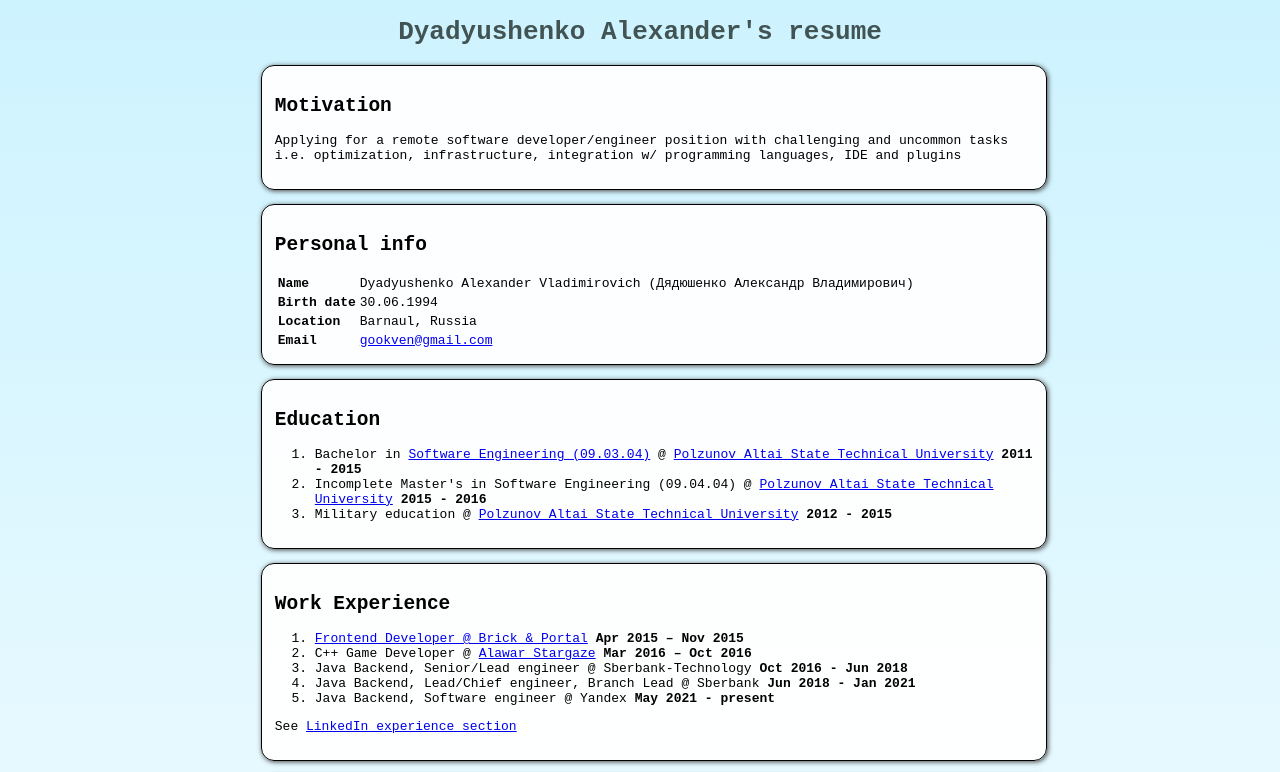
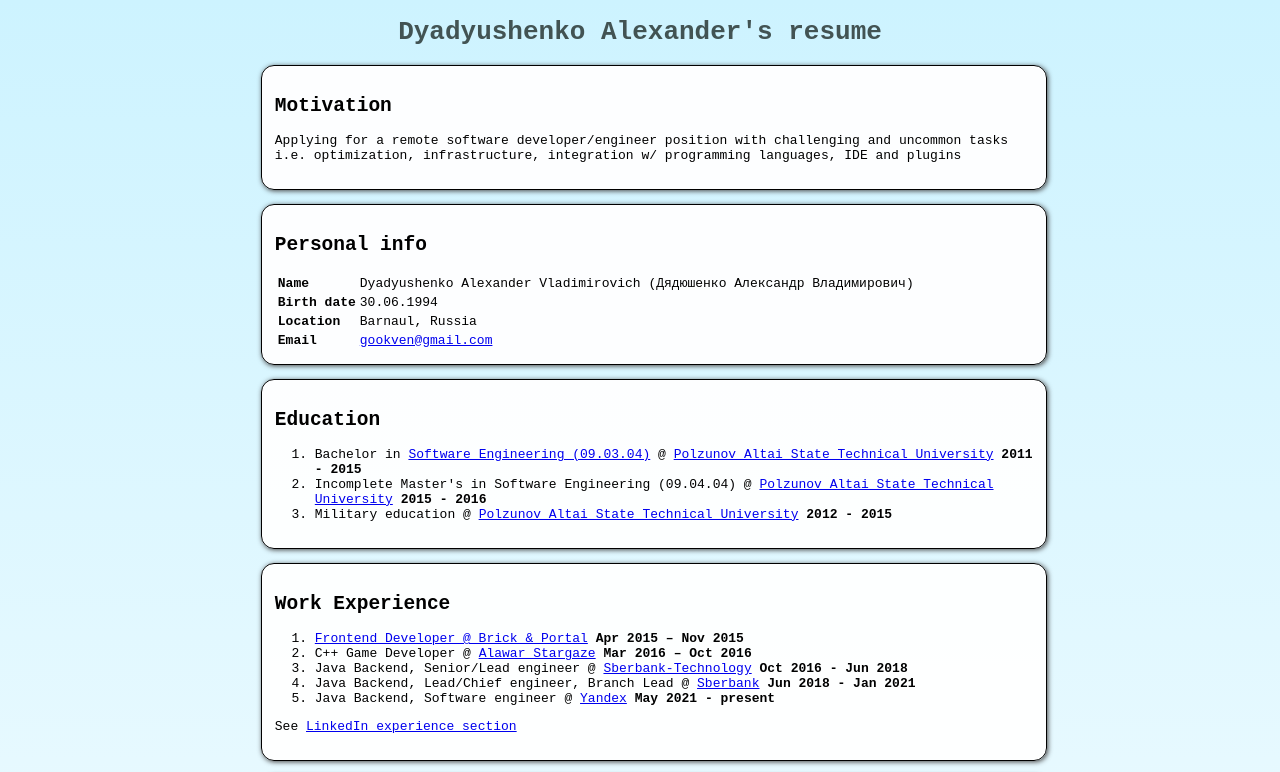
Before and after one commit to GooKv/resume, a plain HTML site: page index.html in a window 1280 px wide. Shown: the top 772 px of the page. Drawn offline with Linux system fonts and the light colour scheme.

Commit message:
add org links

```diff
--- a/index.html
+++ b/index.html
@@ -80,15 +80,15 @@
                 <b>Mar 2016 – Oct 2016</b>
             </li>
             <li>
-                Java Backend, Senior/Lead engineer @ Sberbank-Technology
+                Java Backend, Senior/Lead engineer @ <a href="https://sbertech.ru/">Sberbank-Technology</a>
                 <b>Oct 2016 - Jun 2018</b>
             </li>
             <li>
-                Java Backend, Lead/Chief engineer, Branch Lead @ Sberbank
+                Java Backend, Lead/Chief engineer, Branch Lead @ <a href="https://www.sberbank.ru/help/business/credits">Sberbank</a>
                 <b>Jun 2018 - Jan 2021</b>
             </li>
             <li>
-                Java Backend, Software engineer @ Yandex
+                Java Backend, Software engineer @ <a href="https://yandex.ru/company">Yandex</a>
                 <b>May 2021 - present</b>
             </li>
         </ol>
```
